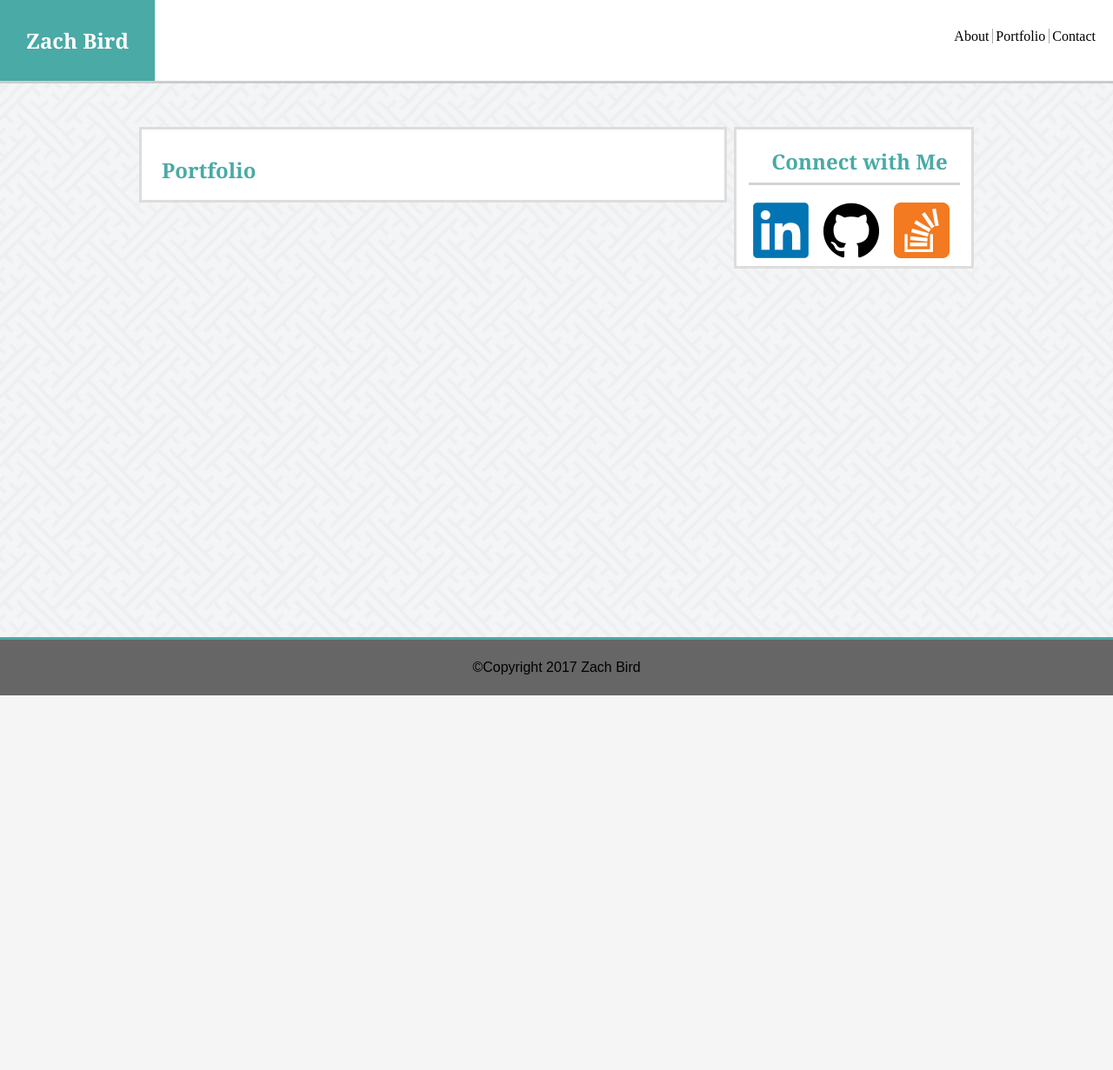
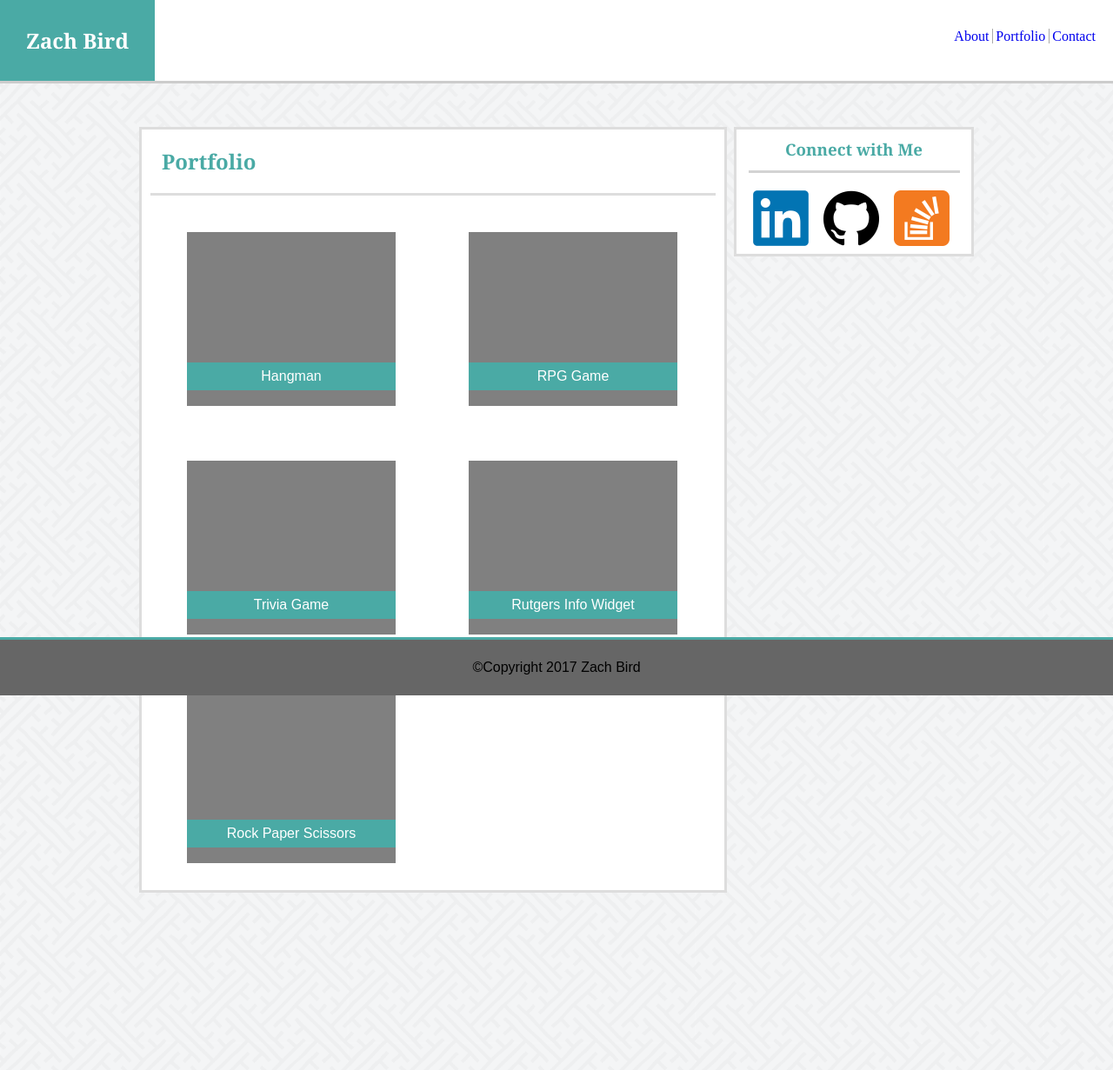
Before and after one commit to zachthebird/basic-portfolio, a PHP site: page /portfolio.html in a window 1280 px wide. Shown: the whole page at 87% size. Before the commit the page ends 800 px from the top, so only its background shows below. Run offline with PHP 8.4, Linux system fonts and the light colour scheme.

Commit message:
final changes

```diff
--- a/assets/css/style.css
+++ b/assets/css/style.css
@@ -22,7 +22,9 @@ nav{
 	float: right;
 	padding: 18px 20px 0px 0px;
 }
-
+a{
+	text-decoration: none;
+}
 ul {
     margin:0px;
     list-style-type:none;
@@ -45,7 +47,6 @@ h2, h3{
 }
 h2{
 	margin-left:13px;
-	margin-bottom: 8px;
 }
 #width{
 	width: 960px;
@@ -61,6 +62,8 @@ h2{
 	border-style: solid;
 	padding: 10px;
 	background-color: #ffffff;
+	margin-bottom: 200px;
+	padding-top: 0px;
 }
 img{
 	float:left;
@@ -113,7 +116,7 @@ h3{
 #footer{
 	background-color:#666666;
 	text-align: center;
-	position: absolute;
+	position: fixed;
 	bottom: 0;
 	width: 100%;
 	border-top-style: solid;
@@ -134,6 +137,7 @@ form{
 	border-width: 90%;
 	padding: 5px;
 	line-height: 1.3;
+	padding-top: 20px;
 }
 input{
 	width: 99%;
@@ -152,3 +156,32 @@ input{
 	font-family: Georgia, Times, Times New Roman, serif;
 	padding: 10px;
 }
+/*
+Portfolio Page
+*/
+.portfoliophotos{
+	height: 200px;
+	width: 240px;
+	float: left;
+	margin: 42px;
+	background-color: gray;
+	margin-bottom: 21px;
+}
+.portfoliophotos img{
+	margin: 0;
+	height: 200px;
+	width: 240px;
+}
+#allphotos{
+	margin-bottom: 250px;
+	margin: auto;
+	overflow: auto;
+	border-top-style: solid;
+	border-color: #dddddd;
+}
+#allphotos p{
+	background-color:#4aaaa5;
+	color: white;
+	text-align: center;
+	margin-top:150px;
+}
--- a/portfolio.html
+++ b/portfolio.html
@@ -11,22 +11,38 @@
 			<h1 class="tab">Zach Bird</h1>
 			<nav>
 		      <ul>
-		          <li class="borderrt">About </li>
-		          <li class="borderrt"> Portfolio </li>
-		          <li> Contact </li>
-		      </ul>
+	          <li class="borderrt"><a href="index.html">About </a></li>
+	          <li class="borderrt"><a href="portfolio.html">Portfolio </a></li>
+	          <li><a href="contact.html"> Contact </a></li>
+	      </ul>
 		    </nav>
 		</section>
 		<div id=width>
 		<section id="maincontent">
 			<h2>Portfolio</h2>
+			<div id="allphotos">
+				<div class="portfoliophotos">
+					<p>Hangman</p>
+				</div>
+				<div class="portfoliophotos">
+					<p>RPG Game</p>
+				</div>
+				<div class="portfoliophotos">
+					<p>Trivia Game</p>
+				</div>
+				<div class="portfoliophotos">
+					<p>Rutgers Info Widget</p>
+				</div>
+				<div class="portfoliophotos">
+					<p>Rock Paper Scissors</p>
+				</div>
 		</section>
 		<div id=connect>
-			<h2>Connect with Me</h2>
+			<h3>Connect with Me</h3>
 			<div id="alllogos">
-				<a href="http://linkedin.com/in/zachbird"><img class="logos" src="assets/images/lilogo.png"></a>
-				<a href=""><img class="logos" src="assets/images/githublogo.png"></a>
-	    		<a href=""><img class="logos" src="assets/images/stackosquare.png"></a>
+				<a href="http://linkedin.com/in/zachbird"><img alt="linkedinlogo" class="logos" src="assets/images/lilogo.png"></a>
+				<a href="https://github.com/zachthebird"><img alt="githublogo" class="logos" src="assets/images/githublogo.png"></a>
+	    		<a href="http://stackexchange.com/users/9956375/zach-bird"><img alt="stackoverflowlogo" class="logos" src="assets/images/stackosquare.png"></a>
 	    	</div>
 		</div>
 
```
Also changed, not shown: contact.html (+6 -6 lines), index.html (+7 -7 lines), 3 other files.
